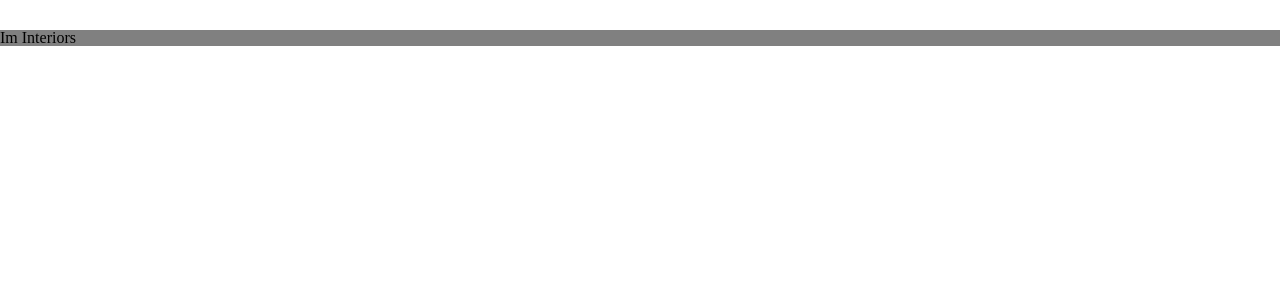
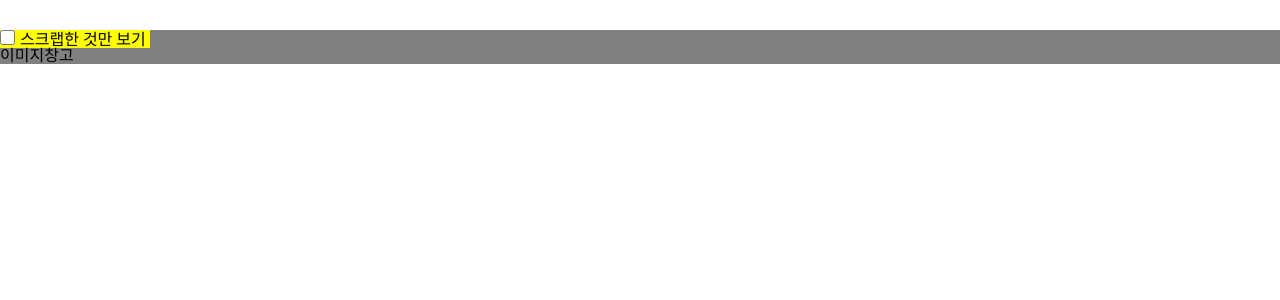
Before and after one commit to cogito1016/bucket_pre, a React (Create React App) app: page / in a window 1280 px wide. Shown: the top 300 px of the page. Built offline with nearby package versions, Linux system fonts and the light colour scheme.

Commit message:
feat: ScrapBtn > UI

```diff
--- a/src/pages/Interiors.js
+++ b/src/pages/Interiors.js
@@ -1,4 +1,5 @@
 import styled from "styled-components";
+import { ScrapBtn } from "./items";
 
 const Container = styled.div`
   position: relative;
@@ -8,7 +9,12 @@ const Container = styled.div`
 `;
 
 const Interiors = () => {
-  return <Container>Im Interiors</Container>;
+  return (
+    <Container>
+      <ScrapBtn />
+      <div>이미지창고</div>
+    </Container>
+  );
 };
 
 export default Interiors;
--- /dev/null
+++ b/src/pages/items/ScrapBtn.js
@@ -0,0 +1,24 @@
+import styled from "styled-components";
+
+const Container = styled.div`
+  width: 150px;
+  background-color: yellow;
+`;
+
+const CheckBox = styled.input`
+  margin: 0;
+  width: 15px;
+  height: 15px;
+  margin-right: 5px;
+`;
+
+const ScrapBtn = () => {
+  return (
+    <Container>
+      <CheckBox type="checkbox" />
+      <label>스크랩한 것만 보기</label>
+    </Container>
+  );
+};
+
+export default ScrapBtn;
--- /dev/null
+++ b/src/pages/items/index.js
@@ -0,0 +1 @@
+export { default as ScrapBtn } from "./ScrapBtn";
```
